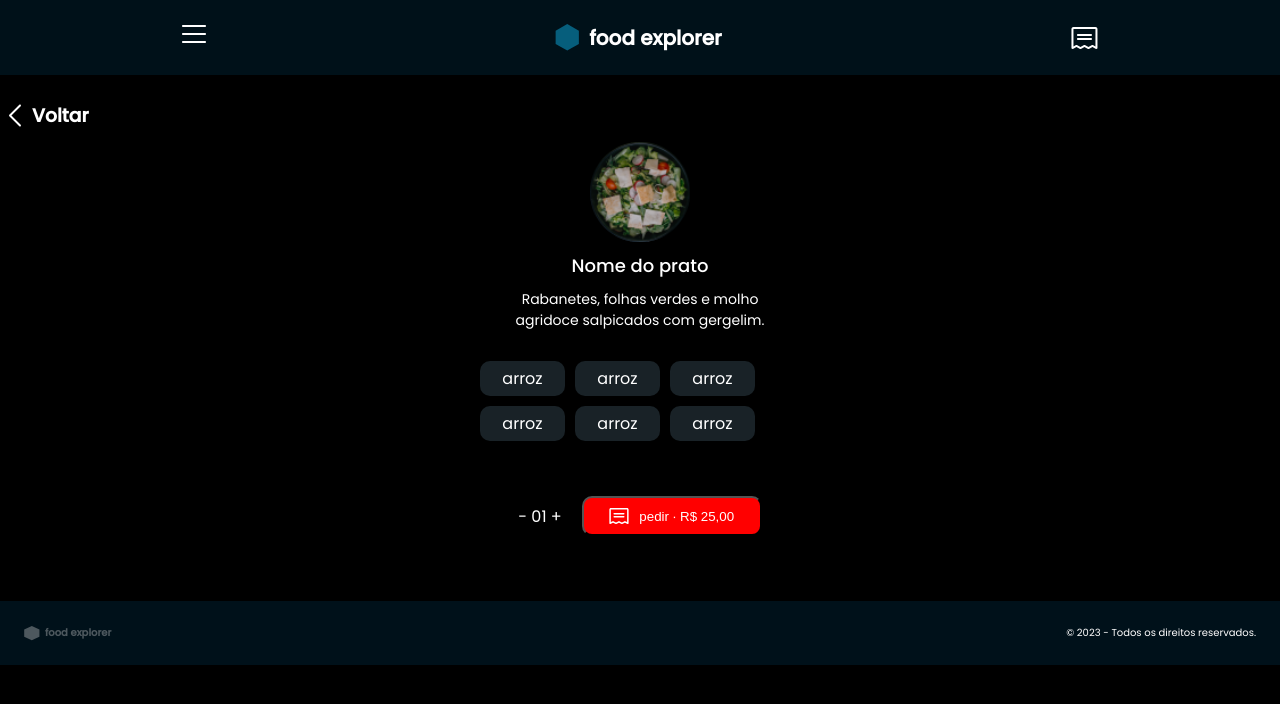
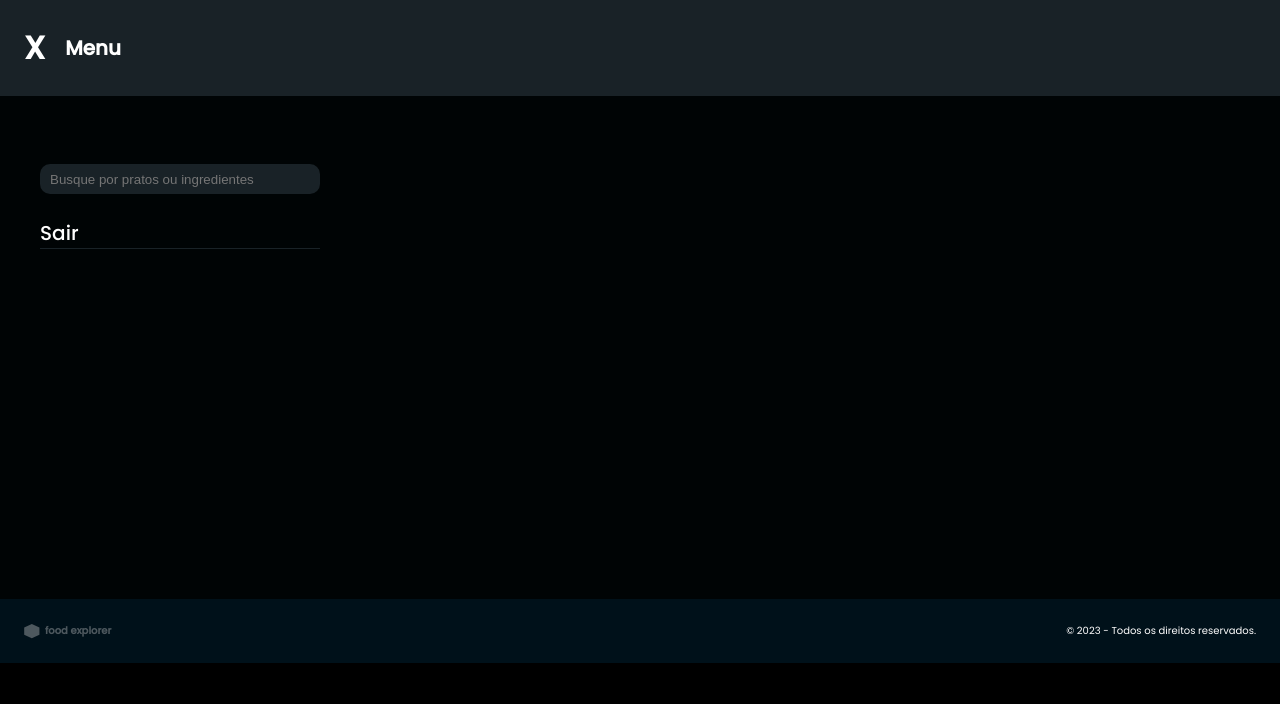
Before and after one commit to wagnerfelten/frontend, a React (Vite) app: page / in a window 1280 px wide. Shown: the top 704 px of the page. Built offline with nearby package versions, Linux system fonts and the light colour scheme.

Commit message:
Create page menu

```diff
--- a/src/main.jsx
+++ b/src/main.jsx
@@ -1,6 +1,6 @@
 import React from 'react';
 import ReactDOM from 'react-dom/client';
-import Home from './pages/dish';
+import Home from './pages/menu';
 import './style/index.css';
 
 ReactDOM.createRoot(document.getElementById('root')).render(
--- /dev/null
+++ b/src/pages/menu/index.jsx
@@ -0,0 +1,24 @@
+import { Container, Header, Section } from "./style";
+
+import Footer from "../../Components/Footer";
+
+export default function Menu(){
+    return(
+        <Container>
+            <Header>
+                <a href="#">X</a>
+                <p>Menu</p>
+            </Header>
+
+            <Section>
+                <input type="text" placeholder="Busque por pratos ou ingredientes"/>
+
+                <a href="#">Sair</a>
+            </Section>
+
+            <Footer />
+        </Container>
+
+
+    )
+}
--- /dev/null
+++ b/src/pages/menu/style.js
@@ -0,0 +1,62 @@
+import styled from "styled-components";
+
+export const Container = styled.main`
+    background-color: #000405;
+`;
+
+export const Header = styled.header`
+    display: flex;
+    align-items: center;
+    gap: 20px;
+    padding: 24px;
+
+    background-color: #192227;
+
+    > a{
+        font-size: 32px;
+        text-decoration: none;
+        color: white;
+        font-weight: 700;
+    }
+
+    > p{
+        font-size: 20px;
+        font-weight: 700;
+    }
+`;
+
+export const Section = styled.section`
+    display: flex;
+    flex-direction: column;
+
+   padding: 40px;
+
+    margin-top: 28px;
+
+    background-color: #000405;
+
+    width: 250px;
+
+
+    > input{
+        background-color: #192227;
+        border: none;
+        color: white;
+
+        width: 280px;
+        height: 30px;
+        padding: 10px;
+        border-radius: 10px;
+    }
+
+    > a{
+        color: white;
+        font-size: 20px;
+        margin-top: 24px;
+        border-bottom: 1px solid #192227;
+        width: 280px;
+        margin-bottom: 310px;
+        font-weight: 500;
+    }
+
+`;
--- a/src/style/index.css
+++ b/src/style/index.css
@@ -10,3 +10,7 @@ body{
 
   background-color: black;
 }
+
+a{
+  text-decoration: none;
+}
```
